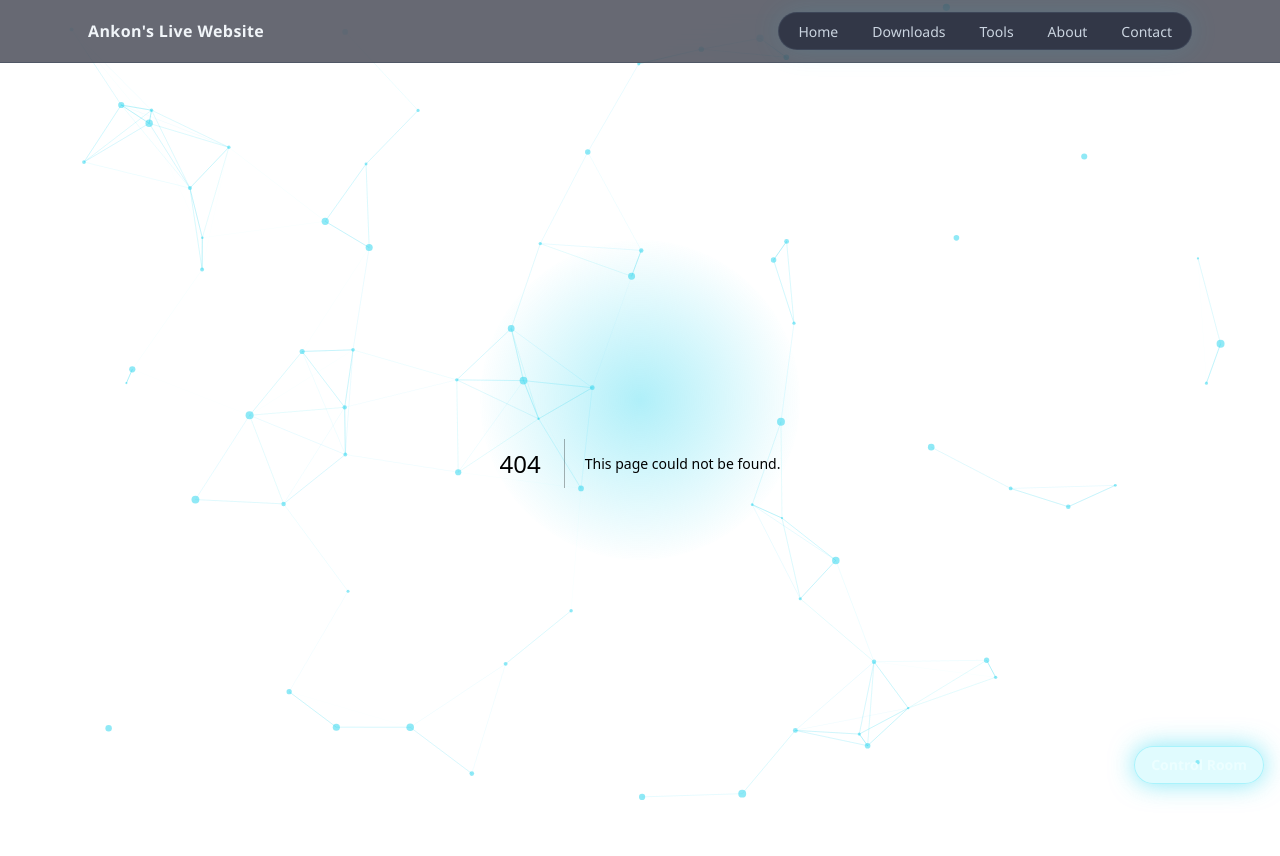
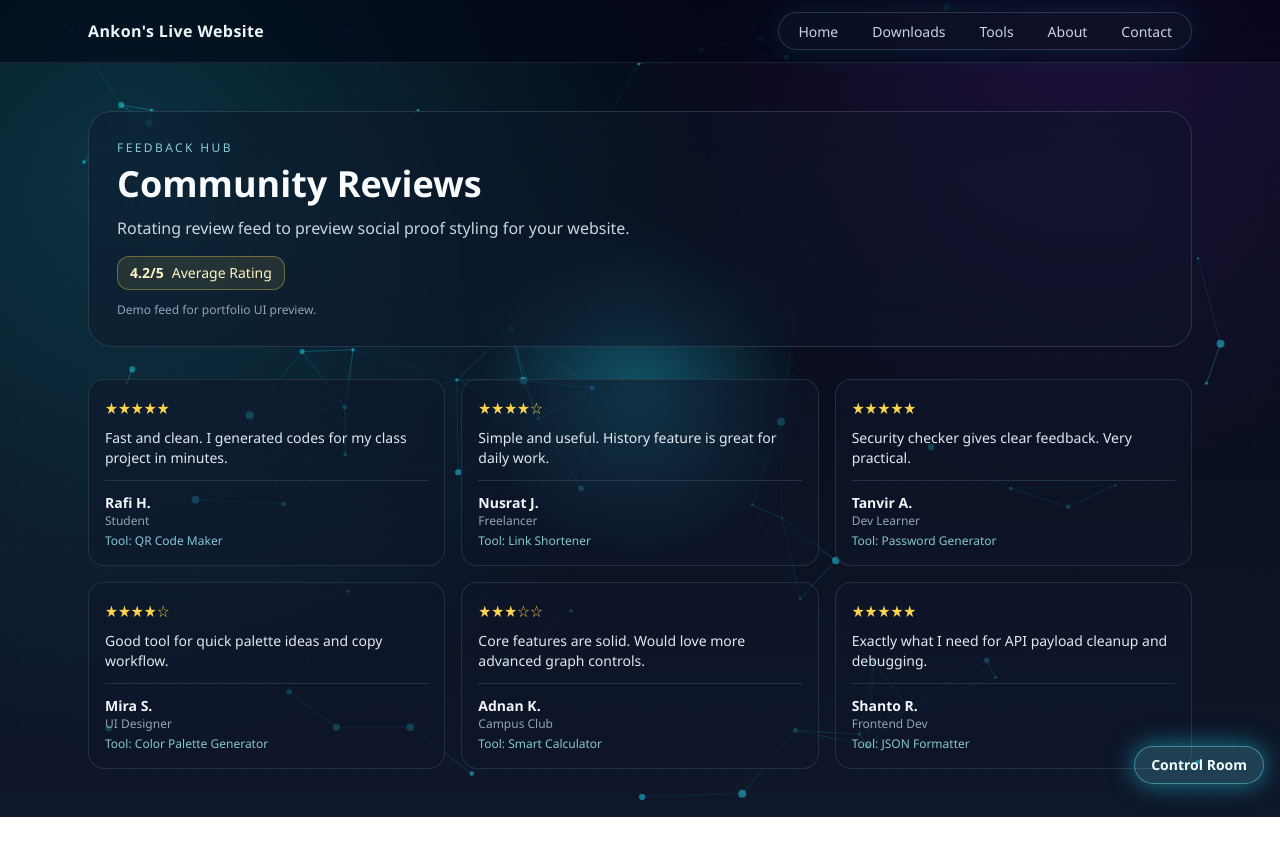
Before and after one commit to liveankon1/ankon-live-portal1, a Next.js app: page /reviews in a window 1280 px wide. Before the commit this address had no page. Shown: the top 856 px of the page. After the commit the page ends 835 px from the top, so only its background shows below. Built offline with nearby package versions, Linux system fonts and the light colour scheme.

Commit message:
Create page.tsx

```diff
--- /dev/null
+++ b/app/reviews/page.tsx
@@ -0,0 +1,75 @@
+"use client";
+
+import { useEffect, useMemo, useState } from "react";
+
+type ReviewItem = {
+  name: string;
+  role: string;
+  stars: 3 | 4 | 5;
+  text: string;
+  tool: string;
+};
+
+const reviewPool: ReviewItem[] = [
+  { name: "Rafi H.", role: "Student", stars: 5, tool: "QR Code Maker", text: "Fast and clean. I generated codes for my class project in minutes." },
+  { name: "Nusrat J.", role: "Freelancer", stars: 4, tool: "Link Shortener", text: "Simple and useful. History feature is great for daily work." },
+  { name: "Tanvir A.", role: "Dev Learner", stars: 5, tool: "Password Generator", text: "Security checker gives clear feedback. Very practical." },
+  { name: "Mira S.", role: "UI Designer", stars: 4, tool: "Color Palette Generator", text: "Good tool for quick palette ideas and copy workflow." },
+  { name: "Adnan K.", role: "Campus Club", stars: 3, tool: "Smart Calculator", text: "Core features are solid. Would love more advanced graph controls." },
+  { name: "Shanto R.", role: "Frontend Dev", stars: 5, tool: "JSON Formatter", text: "Exactly what I need for API payload cleanup and debugging." },
+  { name: "Nadim P.", role: "Content Writer", stars: 4, tool: "Markdown Editor", text: "Easy editor and preview. Feels clean and lightweight." },
+  { name: "Rimsha T.", role: "Intern", stars: 5, tool: "Image Compressor", text: "Compressed files quickly without uploading anywhere. Nice privacy touch." },
+  { name: "Hasib M.", role: "Beginner Coder", stars: 3, tool: "Smart Calculator", text: "Useful overall. I still need more examples for formula input." },
+  { name: "Sakib D.", role: "Builder", stars: 4, tool: "Tool Box UI", text: "Professional layout and smooth interactions. Easy to navigate." }
+];
+
+const starsText = (count: 3 | 4 | 5) => (count === 5 ? "★★★★★" : count === 4 ? "★★★★☆" : "★★★☆☆");
+
+export default function ReviewsPage() {
+  const [offset, setOffset] = useState(0);
+
+  useEffect(() => {
+    const timer = window.setInterval(() => setOffset((prev) => (prev + 1) % reviewPool.length), 6500);
+    return () => window.clearInterval(timer);
+  }, []);
+
+  const visible = useMemo(() => {
+    const out: ReviewItem[] = [];
+    for (let i = 0; i < 6; i += 1) out.push(reviewPool[(offset + i) % reviewPool.length]);
+    return out;
+  }, [offset]);
+
+  const average = useMemo(() => {
+    const sum = reviewPool.reduce((acc, item) => acc + item.stars, 0);
+    return (sum / reviewPool.length).toFixed(1);
+  }, []);
+
+  return (
+    <section className="mx-auto max-w-6xl px-4 py-12 md:px-6">
+      <div className="rounded-3xl border border-slate-600/50 bg-slate-900/45 p-5 backdrop-blur-xl md:p-7">
+        <p className="text-xs uppercase tracking-[0.2em] text-cyan-200/80">Feedback Hub</p>
+        <h1 className="mt-2 text-4xl font-bold text-slate-50">Community Reviews</h1>
+        <p className="mt-3 text-slate-300">Rotating review feed to preview social proof styling for your website.</p>
+        <div className="mt-4 inline-flex items-center gap-2 rounded-xl border border-amber-300/35 bg-amber-300/10 px-3 py-1.5 text-sm text-amber-100">
+          <span className="font-semibold">{average}/5</span>
+          <span>Average Rating</span>
+        </div>
+        <p className="mt-3 text-xs text-slate-400">Demo feed for portfolio UI preview.</p>
+      </div>
+
+      <div className="mt-8 grid gap-4 md:grid-cols-2 lg:grid-cols-3">
+        {visible.map((item, idx) => (
+          <article key={`${item.name}-${item.tool}-${idx}`} className="rounded-2xl border border-slate-700/60 bg-slate-900/55 p-4">
+            <p className="text-amber-300">{starsText(item.stars)}</p>
+            <p className="mt-2 text-sm text-slate-200">{item.text}</p>
+            <div className="mt-3 border-t border-slate-700/70 pt-3">
+              <p className="text-sm font-semibold text-slate-100">{item.name}</p>
+              <p className="text-xs text-slate-400">{item.role}</p>
+              <p className="mt-1 text-xs text-cyan-200/80">Tool: {item.tool}</p>
+            </div>
+          </article>
+        ))}
+      </div>
+    </section>
+  );
+}
```
